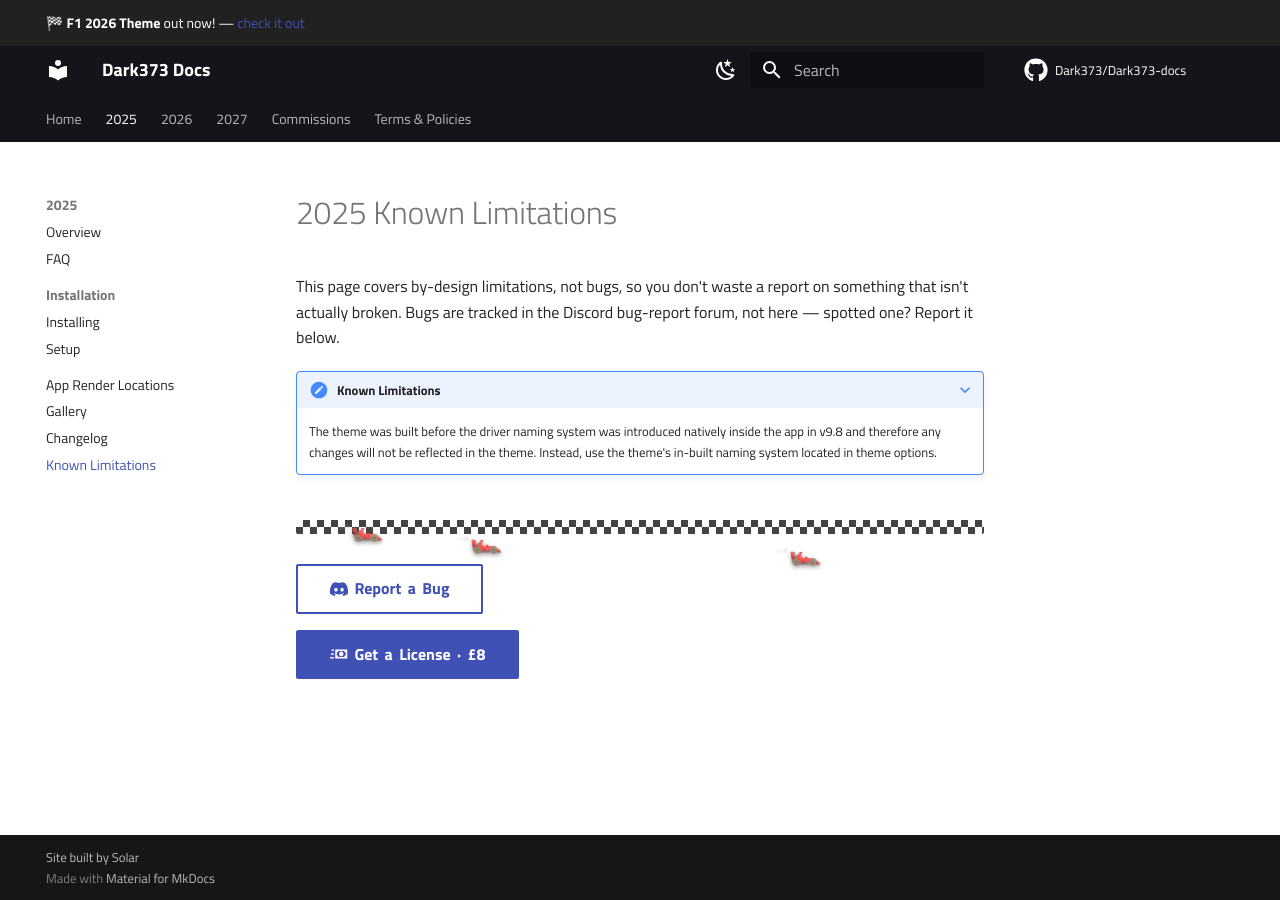
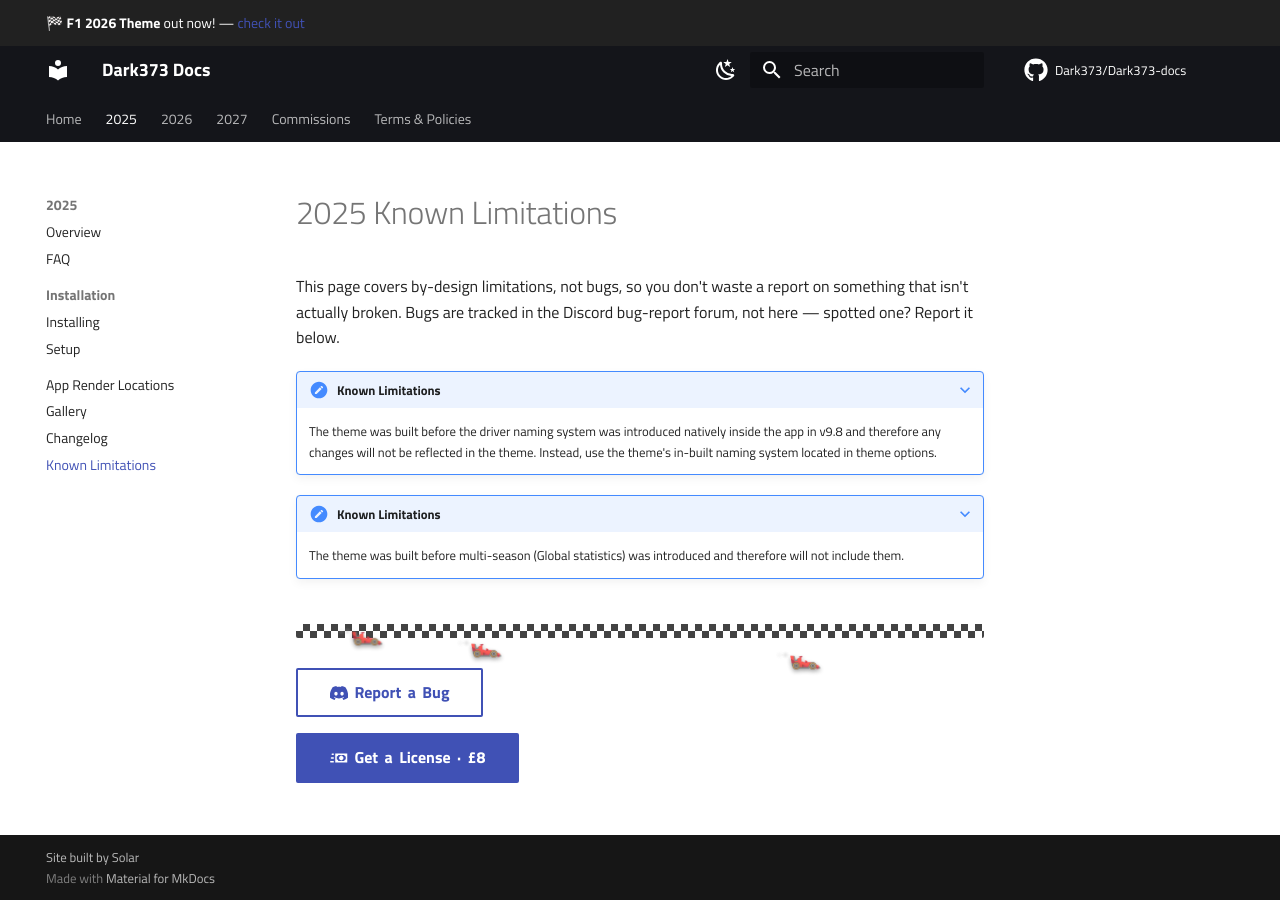
Before and after one commit to Dark373/Dark373-docs, an MkDocs documentation site: the page built from docs/f1-2025-theme/known-bugs.md, in a window 1280 px wide. Built offline with MkDocs 1.6.1 and Material for MkDocs 9.7.7, drawn with Linux system fonts in a browser that asks for light colours; comment, search, counter and statistics services are not loaded.

Commit message:
Update known-bugs.md

```diff
--- a/docs/f1-2025-theme/known-bugs.md
+++ b/docs/f1-2025-theme/known-bugs.md
@@ -7,6 +7,10 @@ Discord bug-report forum, not here — spotted one? Report it below.
 ???+ note "Known Limitations"
      The theme was built before the driver naming system was introduced natively inside the app in v9.8 and therefore any changes will not be reflected in the theme. Instead, use the theme's in-built naming system located in theme options.
 
+???+ note "Known Limitations"
+     The theme was built before multi-season (Global statistics) was introduced and therefore will
+     not include them.
+
 <div class="checker-divider"></div>
 
 --8<-- "buttons-2025.md"
```
